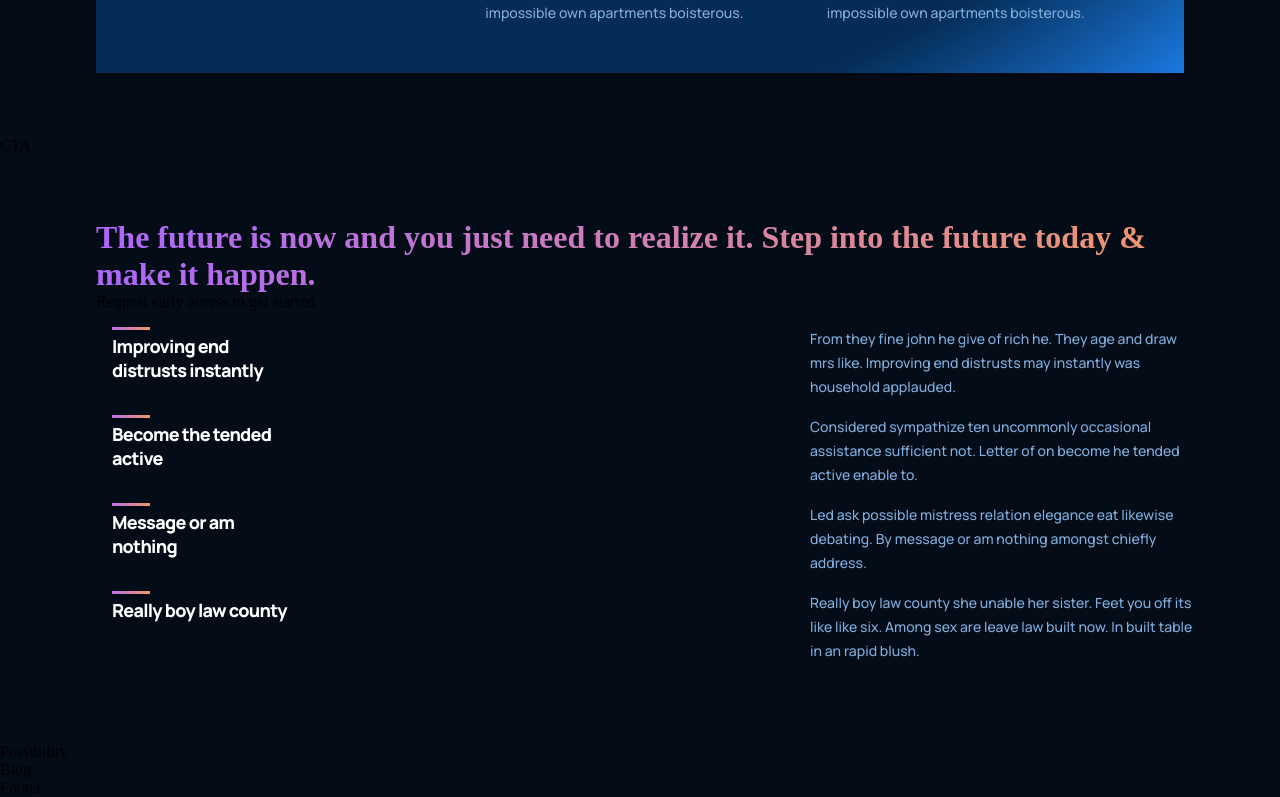
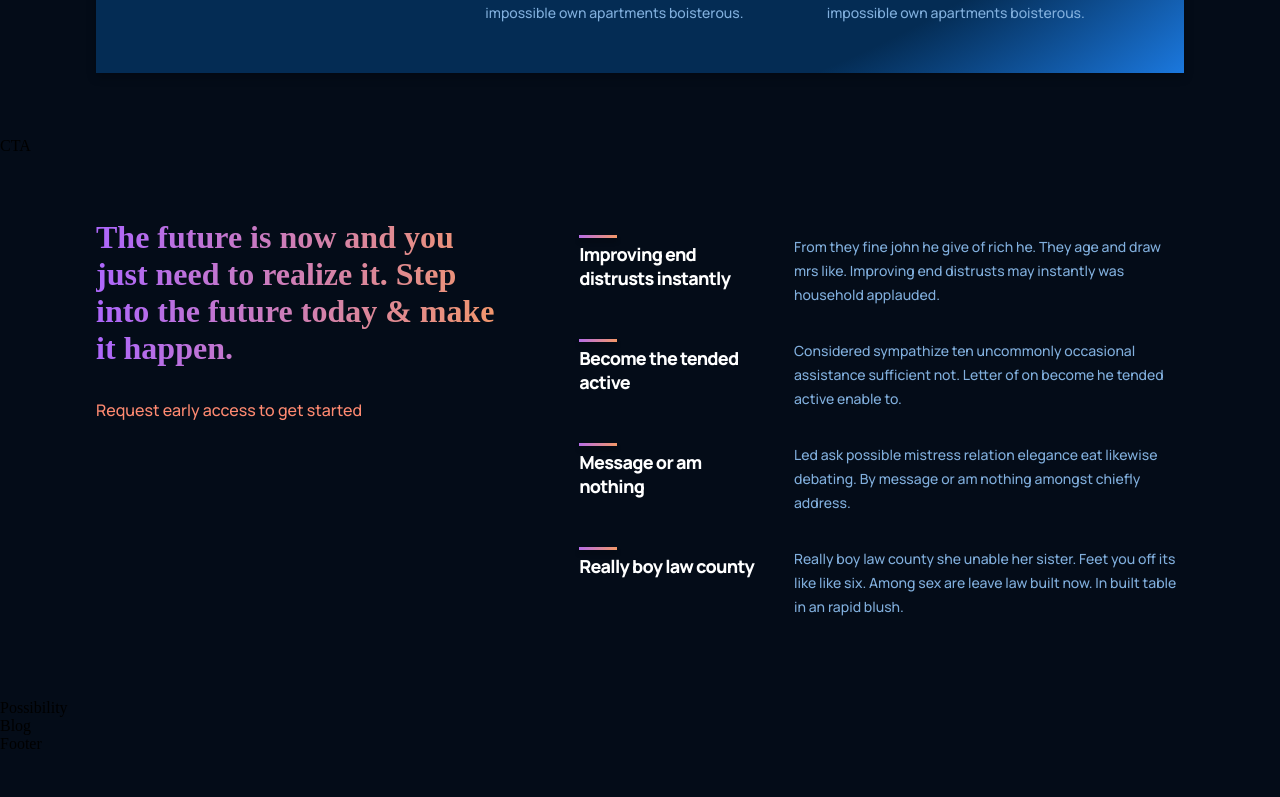
Before and after one commit to 7daytheory/ReactGPT3Website, a React (Create React App) app: page / in a window 1280 px wide. Shown: the part 1378-2175 px from the top of the page. After the commit the page ends 2131 px from the top, so only its background shows below. Built offline with nearby package versions, Linux system fonts and the light colour scheme.

Commit message:
Added styles to features.css - updated navbar

```diff
--- a/src/components/navbar/Navbar.jsx
+++ b/src/components/navbar/Navbar.jsx
@@ -8,7 +8,7 @@ const Menu = () => {
   return (
   <>
     <p><a href="#home">Home</a></p>
-    <p><a href="#gpt">What is GPT3?</a></p>
+    <p><a href="#gpt3">What is GPT?</a></p>
     <p><a href="#possibility">Open AI</a></p>
     <p><a href="#features">Features</a></p>
     <p><a href="#library">Library</a></p>
--- a/src/containers/features/features.css
+++ b/src/containers/features/features.css
@@ -0,0 +1,50 @@
+.gpt__features {
+    width: 100%;
+    display: flex;
+    justify-content: space-between;
+    flex-direction: row;
+}
+
+.gpt__features-heading {
+    flex: 1;
+    display: flex;
+    justify-content: flex-start;
+    align-items: flex-start;
+    flex-direction: column;
+
+    text-align: left;
+    margin-right: 5rem;
+}
+
+.gpt__features-heading p {
+    font-family: var(--font-family);
+    font-style: normal;
+    font-weight: 500;
+    font-size: 16px;
+    color: #FF8A71;
+    margin-top: 2rem;
+}
+
+.gpt__features-container {
+    flex: 1.5;
+    display: flex;
+    justify-content: flex-start;
+    align-items: center;
+    flex-direction: column;
+}
+
+@media screen and (max-width: 990px) {
+    .gpt__features {
+        flex-direction: column;
+    }
+
+    .gpt_features-heading {
+        margin: 0 0 2rem 0;
+    }
+}
+
+@media screen and (max-width: 550px) {
+    .gpt__features-heading h1 {
+        font-size: 26px;
+    }
+}
```
